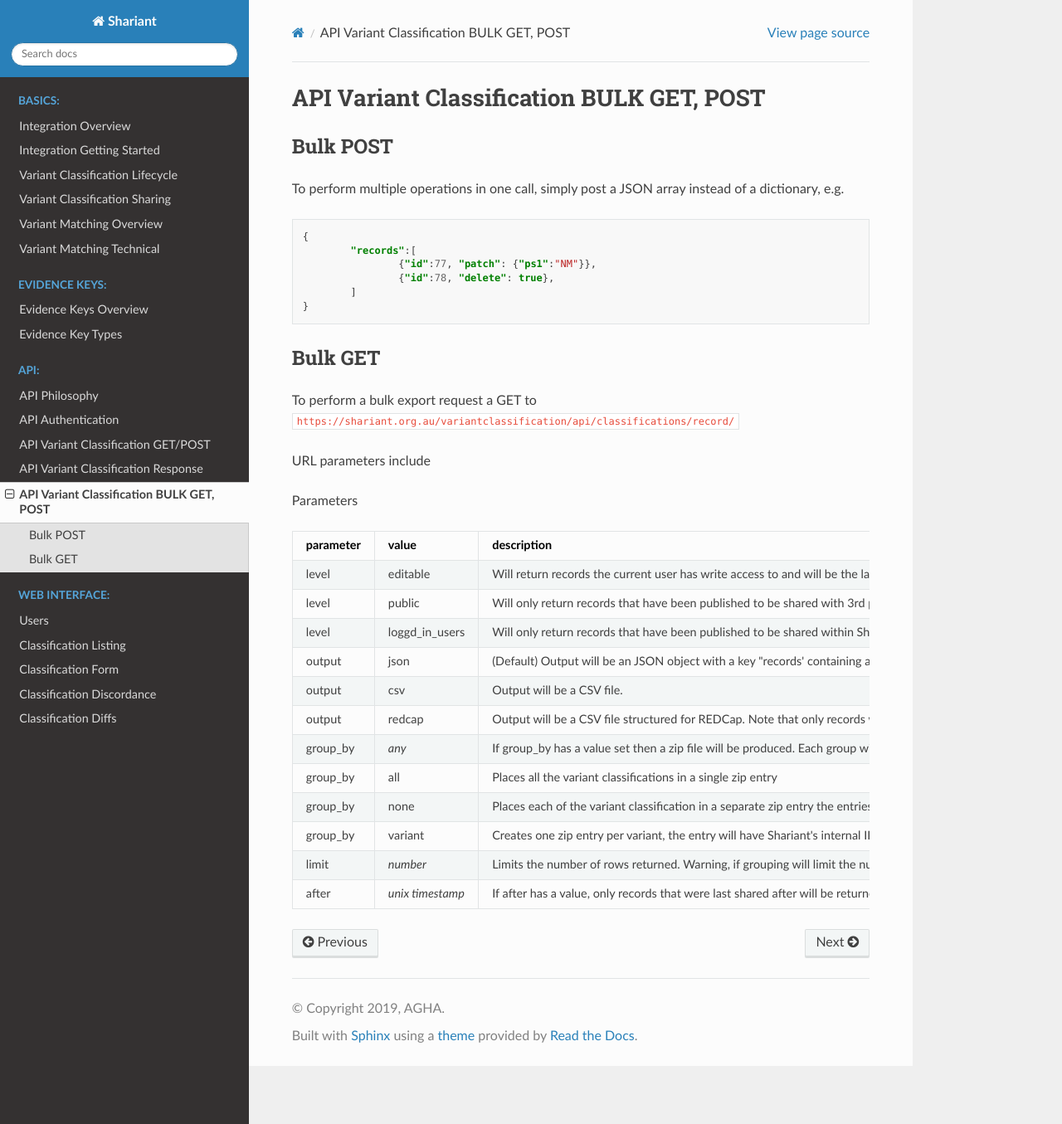
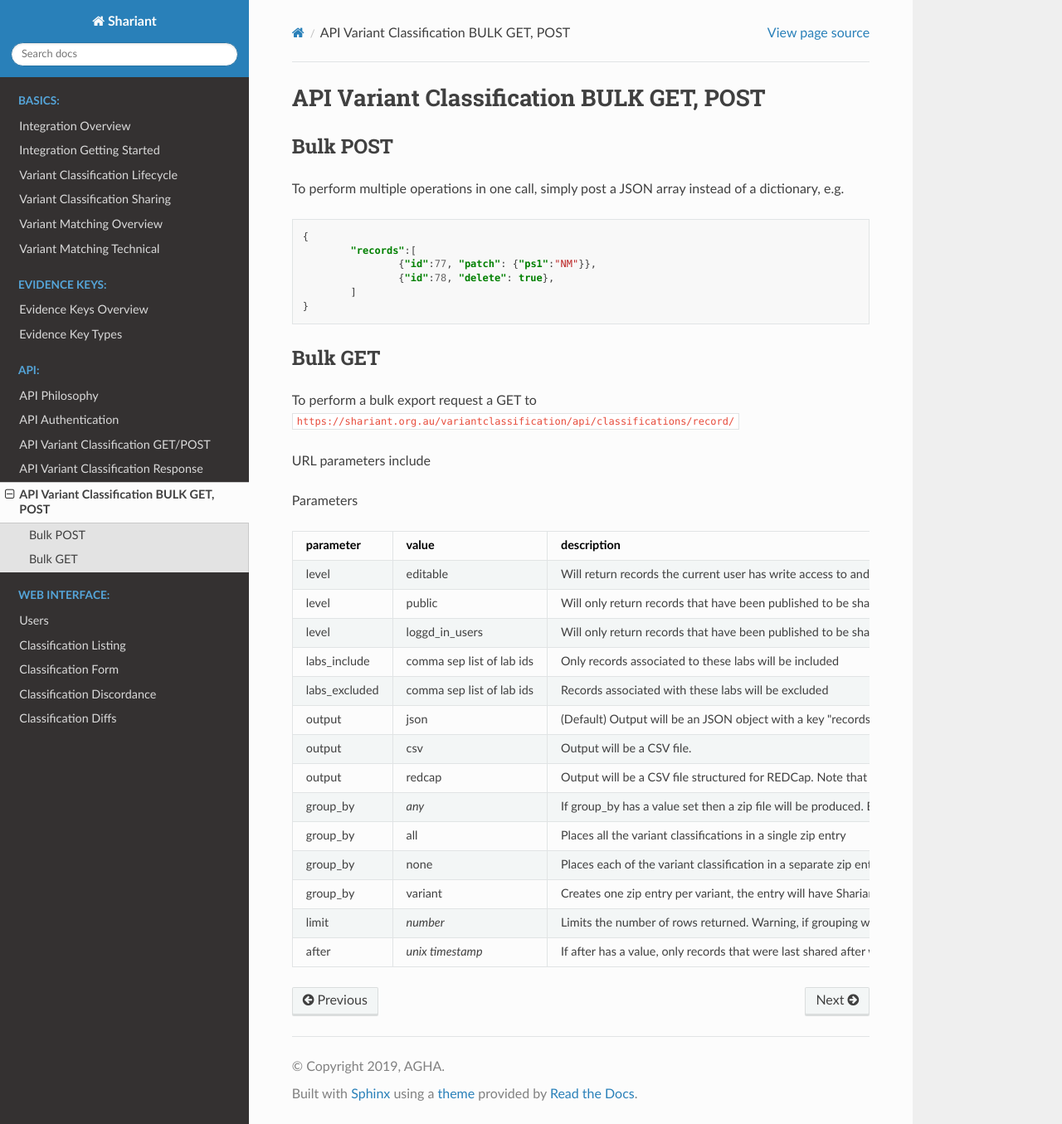
Before and after one commit to SACGF/shariant_docs, a Sphinx documentation site: the page built from docs/integration/api/classification_bulk.md, in a window 1280 px wide and 1355 px high. Shown: the whole window at 83% size. Built offline with Sphinx 7.4.7 and the Read the Docs theme 2.0.0, drawn with Linux system fonts in a browser that asks for light colours.

Commit message:
Added labs_included, excluded

```diff
--- a/docs/integration/api/classification_bulk.md
+++ b/docs/integration/api/classification_bulk.md
@@ -23,6 +23,8 @@ Parameters
 |level|editable|Will return records the current user has write access to and will be the latest version of those records including unshared changes.|
 |level|public|Will only return records that have been published to be shared with 3rd party labs|
 |level|loggd_in_users|Will only return records that have been published to be shared within Shariant|
+|labs_include|comma sep list of lab ids|Only records associated to these labs will be included|
+|labs_excluded|comma sep list of lab ids|Records associated with these labs will be excluded|
 |output|json|(Default) Output will be an JSON object with a key "records' containing all the relevant records.|
 |output|csv|Output will be a CSV file.|
 |output|redcap|Output will be a CSV file structured for REDCap. Note that only records with a value in redcap_record_id will be included.|
```
